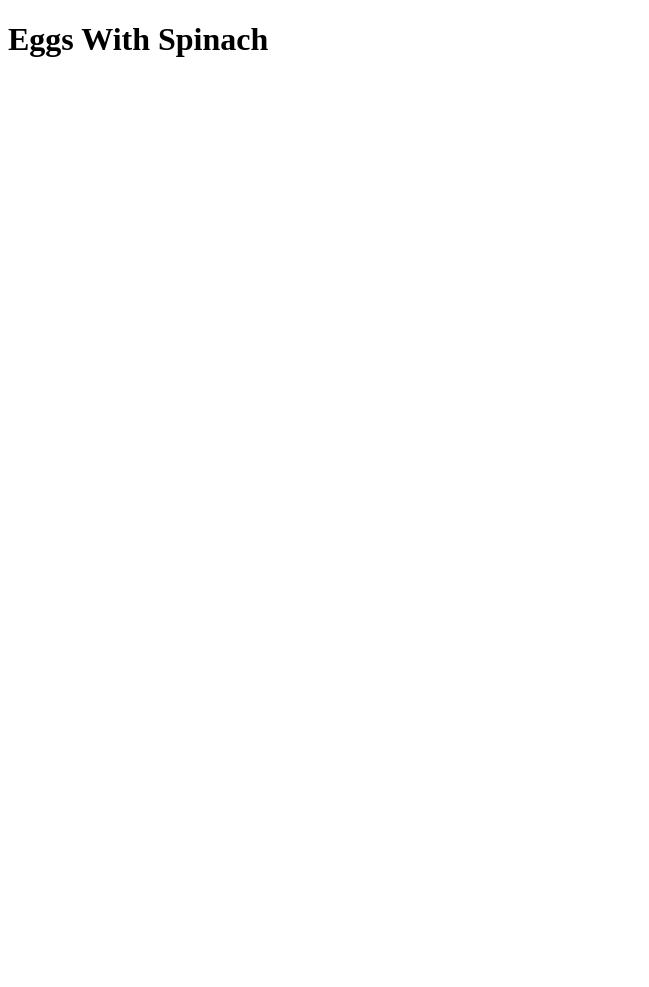
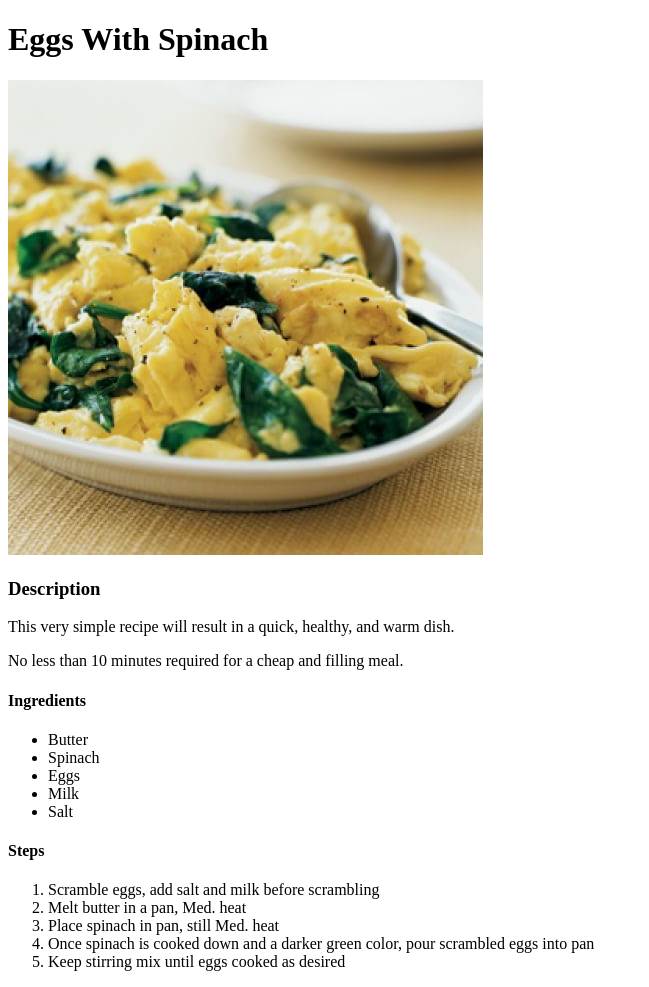
Before and after one commit to xyyxyxyxyxyxy/odin-recipes, a plain HTML site: page recipes/eggspinach.html in a window 1280 px wide. Shown: the whole page, without its empty margins (0-649 px from the left). Before the commit the page ends 800 px from the top, so only its background shows below. Drawn offline with Linux system fonts and the light colour scheme.

Commit message:
Filled content for eggspinach.html, added eggspinach.jpg

```diff
--- a/recipes/eggspinach.html
+++ b/recipes/eggspinach.html
@@ -8,5 +8,26 @@
 </head>
 <body>
     <h1>Eggs With Spinach</h1>
+    <img src="../images/eggspinach.jpg" alt="Appealing image of eggs and spinach dish">
+    <h3>Description</h3>
+    <p>This very simple recipe will result in a quick, healthy, and warm dish.</p>
+    <p>No less than 10 minutes required for a cheap and filling meal.</p>
+    <h4>Ingredients</h4>
+        <ul>
+            <li>Butter</li>
+            <li>Spinach</li>
+            <li>Eggs</li>
+            <li>Milk</li>
+            <li>Salt</li>
+        </ul>
+    <h4>Steps</h4>
+        <ol>
+            <li>Scramble eggs, add salt and milk before scrambling</li>
+            <li>Melt butter in a pan, Med. heat</li>
+            <li>Place spinach in pan, still Med. heat</li>
+            <li>Once spinach is cooked down and a darker green color, pour scrambled eggs into pan</li>
+            <li>Keep stirring mix until eggs cooked as desired</li>
+        </ol>
+
 </body>
 </html>
```
Also changed, not shown: images/eggspinach.jpg (added).
